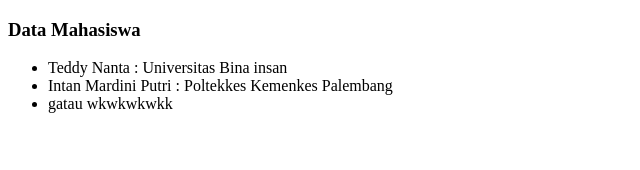
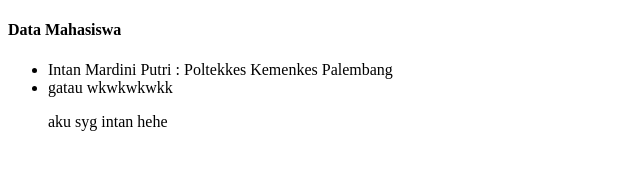
Before and after one commit to teddynanta/coba-git-repo, a plain HTML site: page mahasiswa.html in a window 1280 px wide. Shown: the whole page, without its empty margins (0-640 px from the left). Drawn offline with Linux system fonts and the light colour scheme.

Commit message:
nyari masalah hehe

```diff
--- a/mahasiswa.html
+++ b/mahasiswa.html
@@ -8,11 +8,11 @@
 </head>
 
 <body>
-    <h3>Data Mahasiswa</h3>
+    <h4>Data Mahasiswa</h4>
     <ul>
-        <li>Teddy Nanta : Universitas Bina insan</li>
         <li>Intan Mardini Putri : Poltekkes Kemenkes Palembang</li>
         <li>gatau wkwkwkwkk</li>
+        <p>aku syg intan hehe</p>
     </ul>
 </body>
 
```
